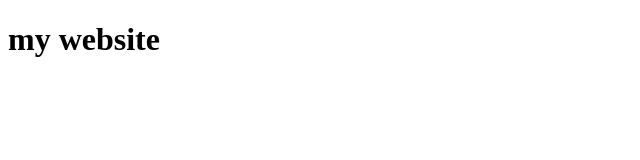
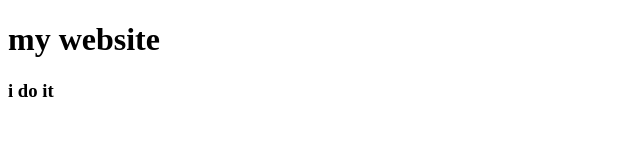
Before and after one commit to anirban1986/my-first-website, a plain HTML site: page index.html in a window 1280 px wide. Shown: the full height of the page, 0-640 px from the left. Drawn offline with Linux system fonts and the light colour scheme.

Commit message:
learned github

```diff
--- a/index.html
+++ b/index.html
@@ -7,5 +7,6 @@
 </head>
 <body>
     <h1>my website</h1>
+    <h3>i do it</h3>
 </body>
 </html>
```
